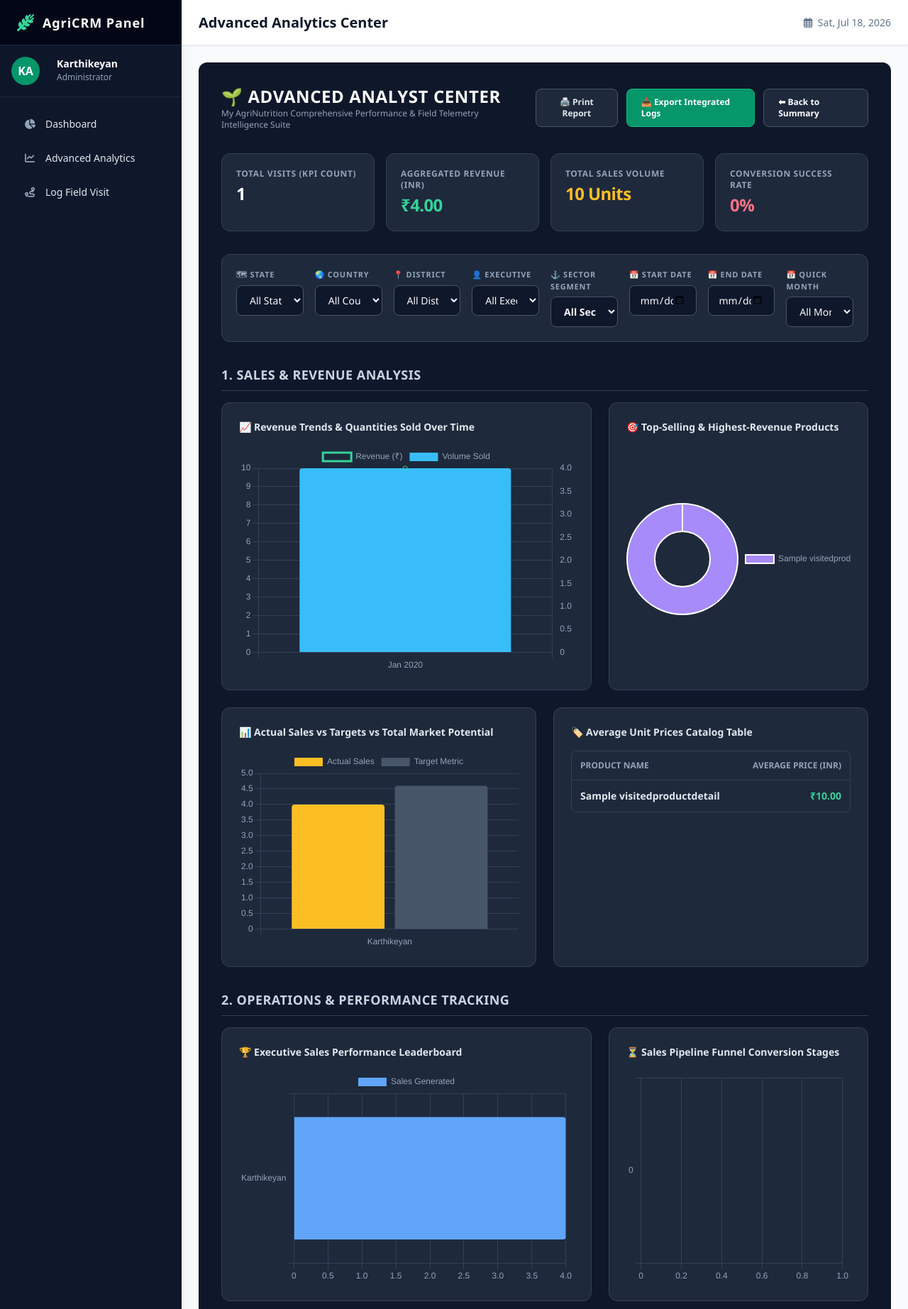
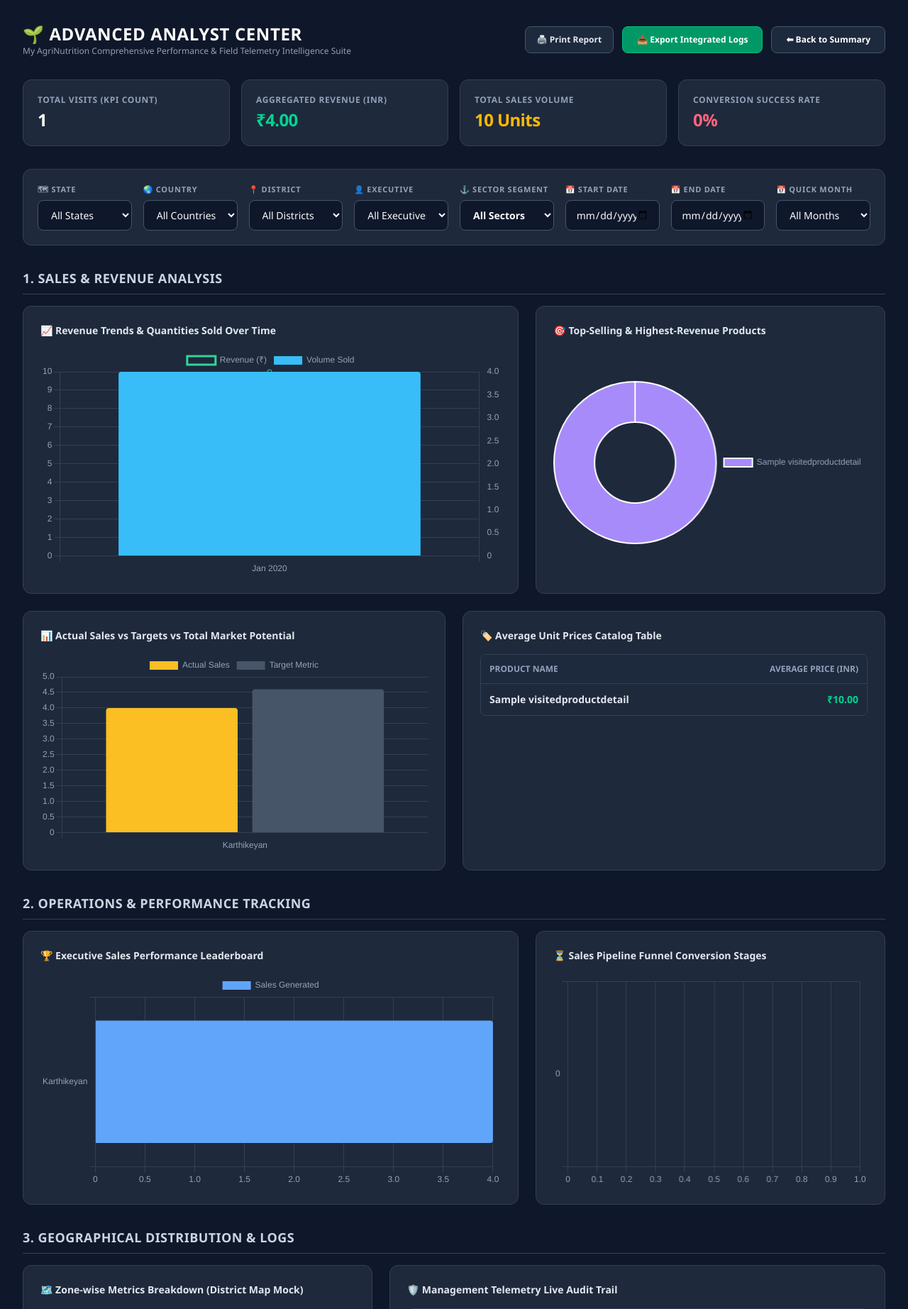
Before and after one commit to Karthi21-2001/myagrinutrition-crm, a Django app: page /crm/analytics-report/ in a window 1280 px wide. Shown: the top 1845 px of the page at 71% size. Run offline with Django 5.2, Linux system fonts and the light colour scheme; a user stored in the database is signed in; data comes from the database, SQL or seed files in the repository; tables that the repository leaves empty hold one stand-in row (values such as "Sample post"); some libraries are stand-ins or nearby versions.

Commit message:
Update analytics_report.html

```diff
--- a/backend/crm_core/templates/crm_core/analytics_report.html
+++ b/backend/crm_core/templates/crm_core/analytics_report.html
@@ -1,13 +1,18 @@
-{% extends 'crm_core/base.html' %}
 {% load static %}
+<!DOCTYPE html>
+<html lang="en">
+<head>
+    <meta charset="UTF-8">
+    <meta name="viewport" content="width=device-width, initial-scale=1.0">
+    <title>Advanced Analytics Center</title>
 
-{% block title %}Executive Analytics | AgriCRM{% endblock %}
-{% block page_heading %}Advanced Analytics Center{% endblock %}
+    <!-- Tailwind CSS v4 Engine CDN -->
+    <script src="https://cdn.jsdelivr.net/npm/@tailwindcss/browser@4"></script>
 
-{% block content %}
-<!-- Custom Dashboard Styling Overrides safely contained within the block -->
+    <!-- Custom Analytics Styles -->
     <style>
-    .dashboard-body { background-color: #0f172a; color: #cbd5e1; font-family: 'Segoe UI', system-ui, sans-serif; }
+        body { background-color: #0f172a; color: #cbd5e1; font-family: 'Segoe UI', system-ui, sans-serif; margin: 0; padding: 0; }
+        .dashboard-body { background-color: #0f172a; min-height: 100vh; }
         .dashboard-card { background-color: #1e293b; border: 1px solid #334155; border-radius: 12px; padding: 24px; }
         .filter-select { background-color: #0f172a; color: #f8fafc; border: 1px solid #475569; padding: 10px 14px; border-radius: 8px; width: 100%; cursor: pointer; font-size: 0.875rem; transition: border-color 0.15s ease; }
         .filter-select:focus { border-color: #38bdf8; outline: none; }
@@ -23,11 +28,10 @@
         .custom-scrollbar::-webkit-scrollbar-thumb { background: #334155; border-radius: 3px; }
         .custom-scrollbar::-webkit-scrollbar-thumb:hover { background: #475569; }
     </style>
+</head>
+<body>
 
-<!-- Tailwinds CSS v4 Engine CDN dependency inject for custom container -->
-<script src="https://cdn.jsdelivr.net/npm/@tailwindcss/browser@4"></script>
-
-<div class="dashboard-body p-4 md:p-8 rounded-xl">
+<div class="dashboard-body p-4 md:p-8">
 
     <!-- TOP NAVIGATION & MANAGEMENT ACTION PANEL HEADER -->
     <div class="flex flex-col md:flex-row justify-between items-start md:items-center mb-8 gap-4">
@@ -370,6 +374,10 @@
             } catch(e) { return defaultVal; }
         };
 
+        // Pre-fill filter state date Pickers if initialized via view context
+        document.getElementById('startDateInput').value = "{{ selected_start_date|default:'' }}";
+        document.getElementById('endDateInput').value = "{{ selected_end_date|default:'' }}";
+
         const comboLabels = safeParse('{{ combo_labels_js|safe }}');
         const comboRevenue = safeParse('{{ combo_revenue_js|safe }}');
         const comboVolume = safeParse('{{ combo_volume_js|safe }}');
@@ -515,4 +523,5 @@
         .catch(error => console.error("Error updates:", error));
     }
 </script>
-{% endblock %}
+</body>
+</html>
```
Lines whose indentation alone changed are shown as unchanged.
